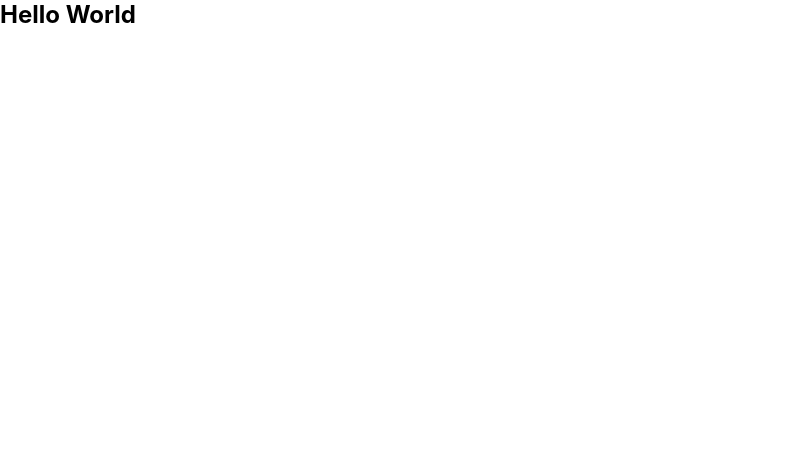
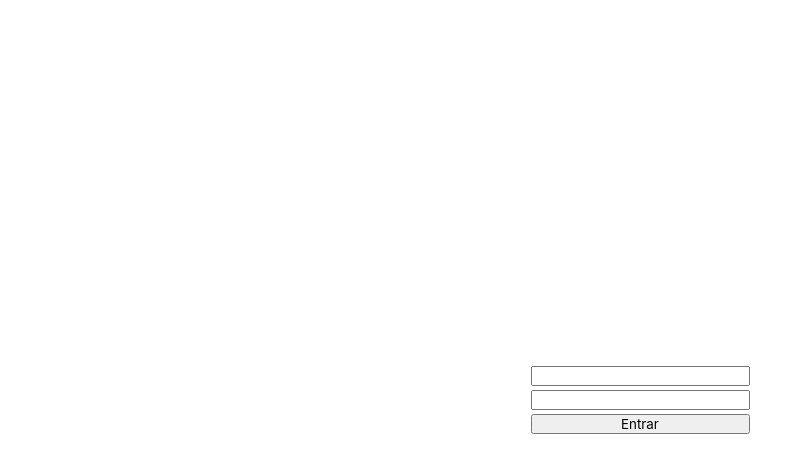
Before and after one commit to GuilhermeAlvarez-00/next-authentication, a Next.js app: page / in a window 1280 px wide. Shown: the top 472 px of the page, without its empty margins (0-812 px from the left). Built offline with nearby package versions, Linux system fonts and the light colour scheme.

Commit message:
criando formulario de login

```diff
--- a/src/pages/index.tsx
+++ b/src/pages/index.tsx
@@ -1,7 +1,36 @@
+import { FormEvent, useState } from 'react'
+import styles from '../styles/Home.module.css'
+
 export default function Home(): JSX.Element {
+  const [email, setEmail] = useState('')
+  const [password, setPassword] = useState('')
+
+  function handleSubmit(event: FormEvent) {
+    event.preventDefault()
+
+    const data = {
+      email,
+      password,
+    }
+
+    console.log(data)
+  }
+
   return (
-    <div>
-      <h2>Hello World</h2>
+    <div className={styles.container}>
+      <form onSubmit={handleSubmit} className={styles.form}>
+        <input
+          type="email"
+          value={email}
+          onChange={(e) => setEmail(e.target.value)}
+        />
+        <input
+          type="password"
+          value={password}
+          onChange={(e) => setPassword(e.target.value)}
+        />
+        <button type="submit">Entrar</button>
+      </form>
     </div>
   )
 }
--- /dev/null
+++ b/src/styles/Home.module.css
@@ -0,0 +1,13 @@
+.container {
+  width: 100%;
+  height: 100vh;
+  display: flex;
+  align-items: center;
+  justify-content: center;
+}
+
+.form {
+  display: flex;
+  flex-direction: column;
+  gap: 4px;
+}
```
Also changed, not shown: tsconfig.json (+3 -13 lines).
